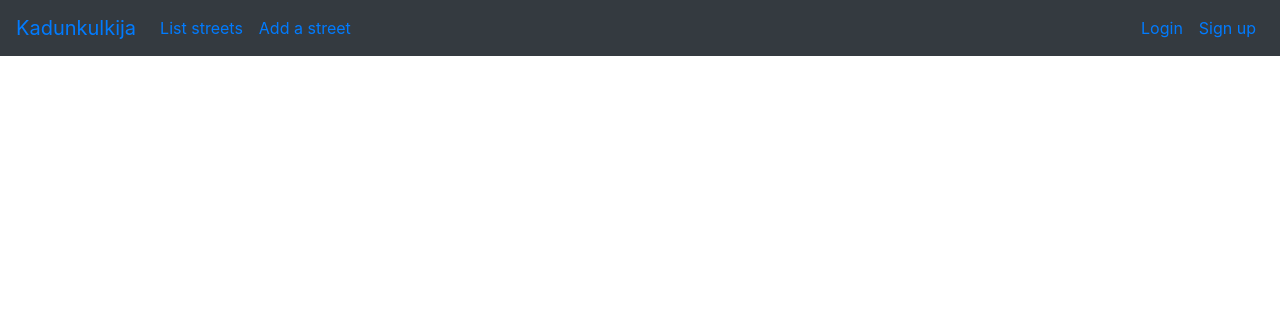
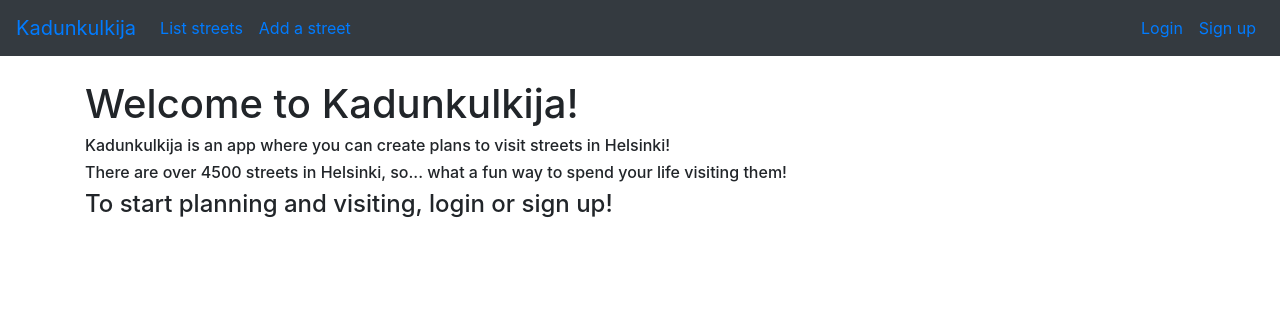
Before and after one commit to noorary/kadunkulkija, a Flask app: page / in a window 1280 px wide. Shown: the top 316 px of the page. Run offline with Flask 2, Linux system fonts and the light colour scheme; some libraries are stand-ins or nearby versions.

Commit message:
etusivua muutettu

```diff
--- a/application/templates/index.html
+++ b/application/templates/index.html
@@ -1,6 +1,16 @@
 {% extends "layout.html" %}
 
 {% block body %}
-  <p>
-  </p>
+
+  <h1>Welcome to Kadunkulkija!</h1>
+  <h6>
+    Kadunkulkija is an app where you can create plans to visit streets in Helsinki!
+  </h6>
+  <h6> There are
+    over 4500 streets in Helsinki, so... what a fun way to spend your life visiting them!
+  </h6>
+  <h4>
+    To start planning and visiting, login or sign up!
+  </h4>
+
 {% endblock %}
--- a/application/templates/layout.html
+++ b/application/templates/layout.html
@@ -45,15 +45,14 @@
       </div>
           </nav>
 
-	<!-- <li><a href="{{ url_for('streets_index') }}">List streets</a></li>
-	<li><a href="{{ url_for('street_form') }}">Add new street</a></li>
-	<li><a href="{{ url_for('street_edit') }}">Edit street name</a></li>
-  -->
+    <a name="page-content"></a>
+    <main role="main" class="container">
     {% block body %}
       <p>
         Content.
       </p>
     {% endblock %}
+  </main>
 
     <script src="https://code.jquery.com/jquery-3.2.1.slim.min.js" integrity="sha384-KJ3o2DKtIkvYIK3UENzmM7KCkRr/rE9/Qpg6aAZGJwFDMVNA/GpGFF93hXpG5KkN" crossorigin="anonymous"></script>
       <script src="https://cdnjs.cloudflare.com/ajax/libs/popper.js/1.12.9/umd/popper.min.js" integrity="sha384-ApNbgh9B+Y1QKtv3Rn7W3mgPxhU9K/ScQsAP7hUibX39j7fakFPskvXusvfa0b4Q" crossorigin="anonymous"></script>
```
